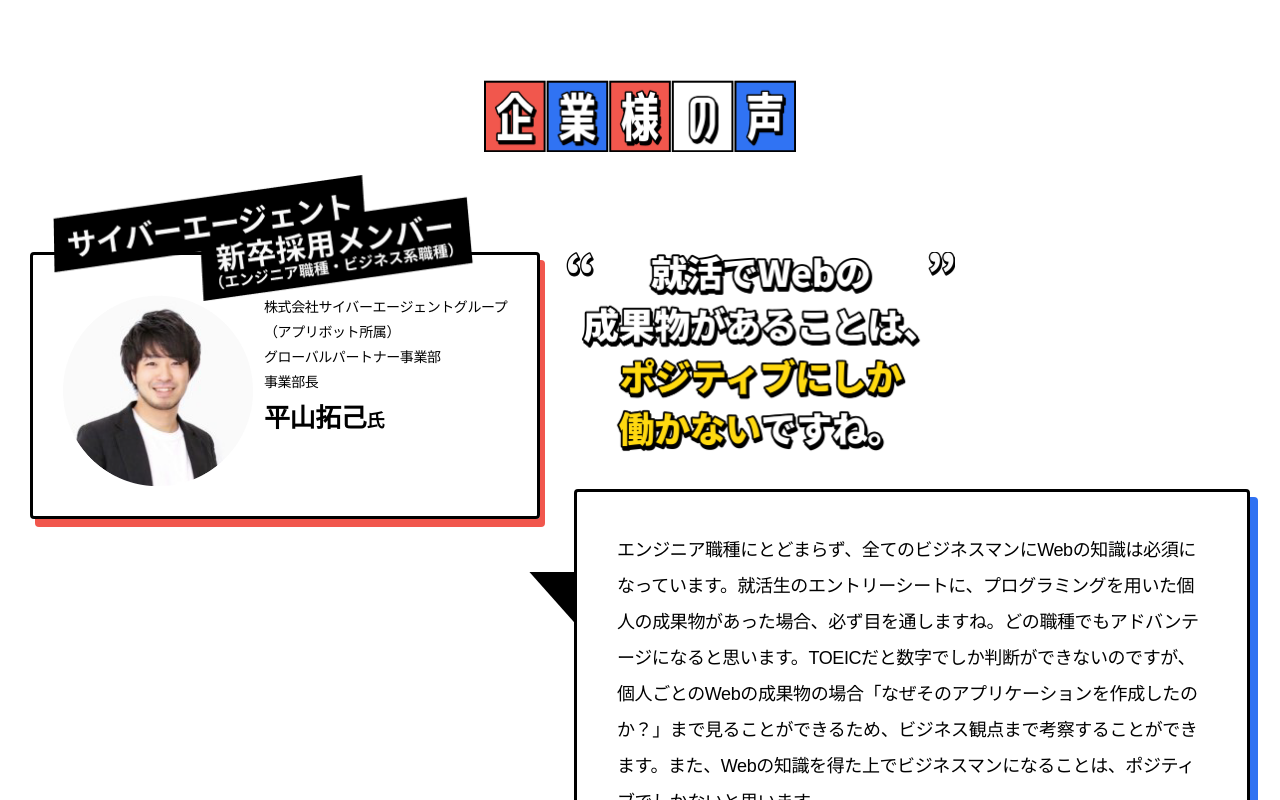
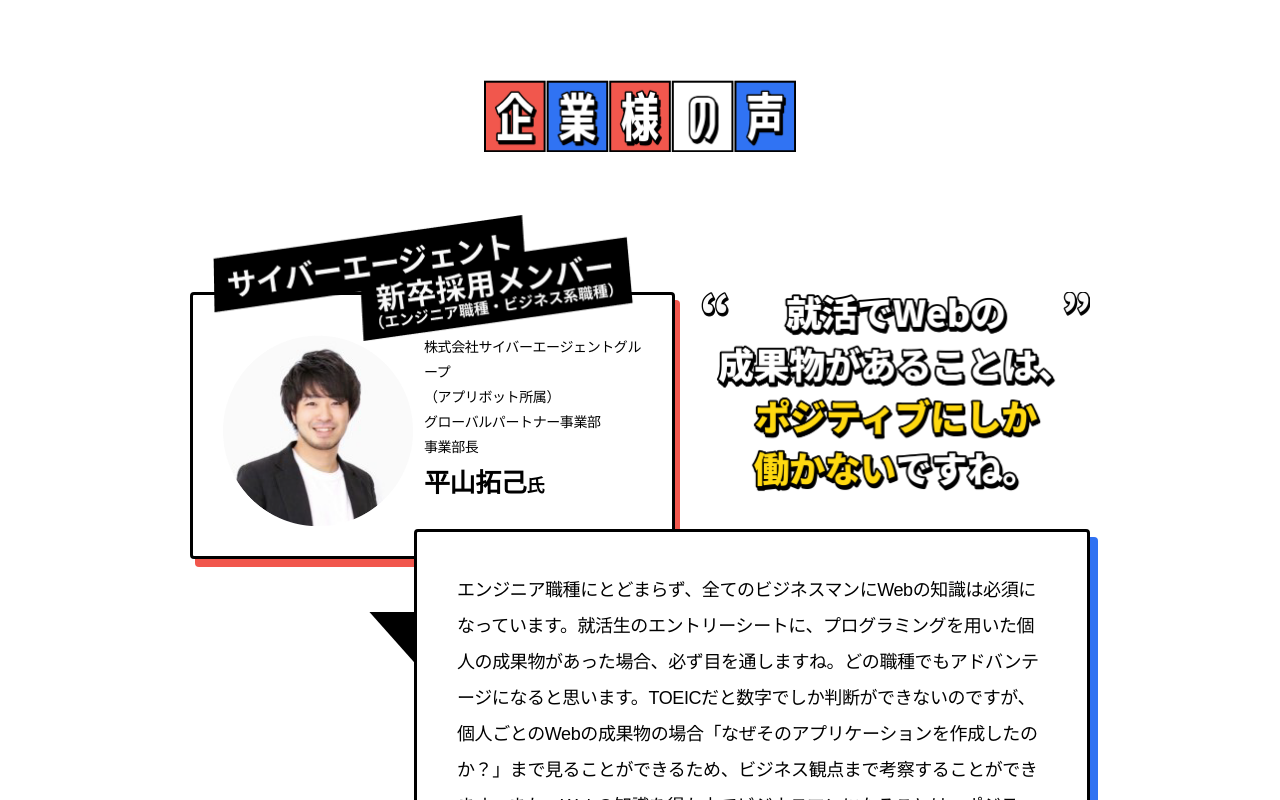
Before and after one commit to wakki0202/sample-next, a Next.js app: page / in a window 1280 px wide. Shown: the top 800 px of the page. Built offline with nearby package versions, Linux system fonts and the light colour scheme.

Commit message:
fix pc-design コンテンツの位置がずれていたので修正

```diff
--- a/src/styles/scss/module/company.module.scss
+++ b/src/styles/scss/module/company.module.scss
@@ -31,6 +31,8 @@
 
 .company_section_content {
   padding: 40px 30px 30px;
+  max-width: 960px;
+  margin: 100px auto 0;
 }
 
 .recruiter_introduction {
```
